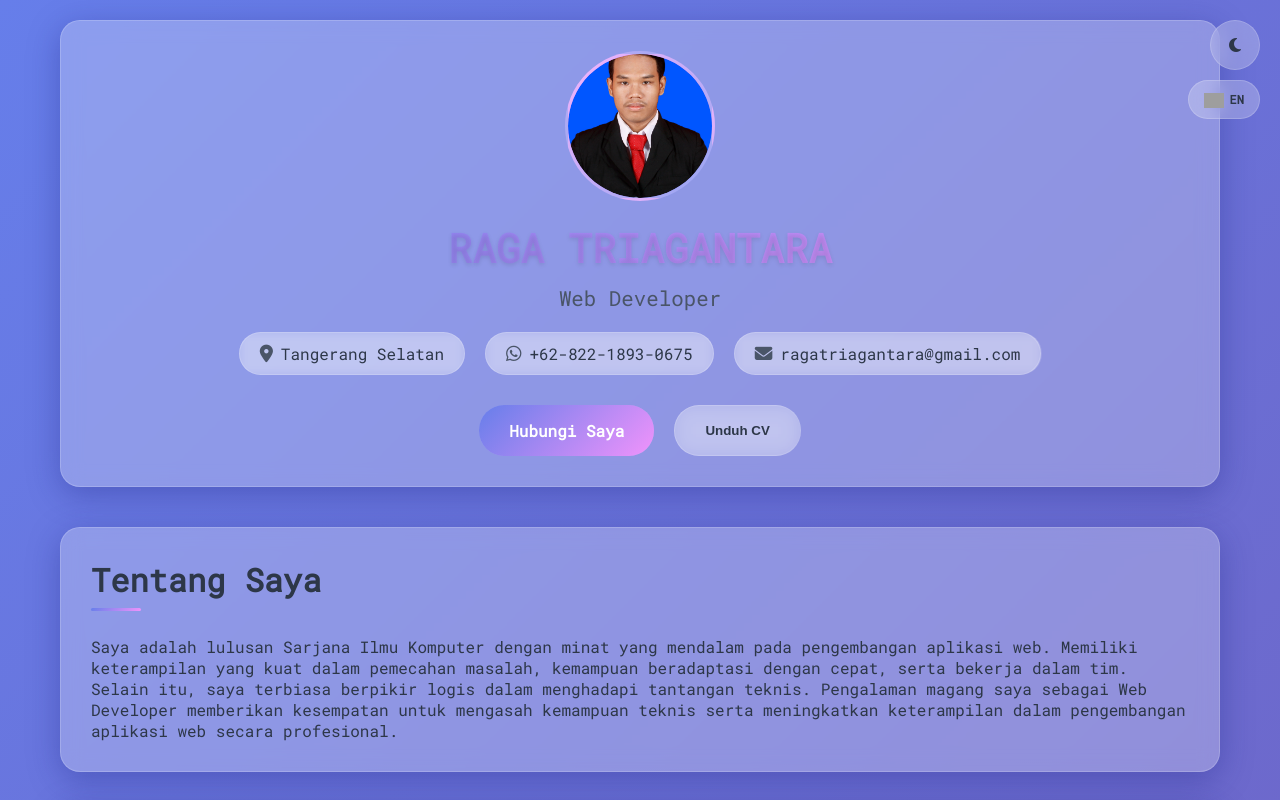
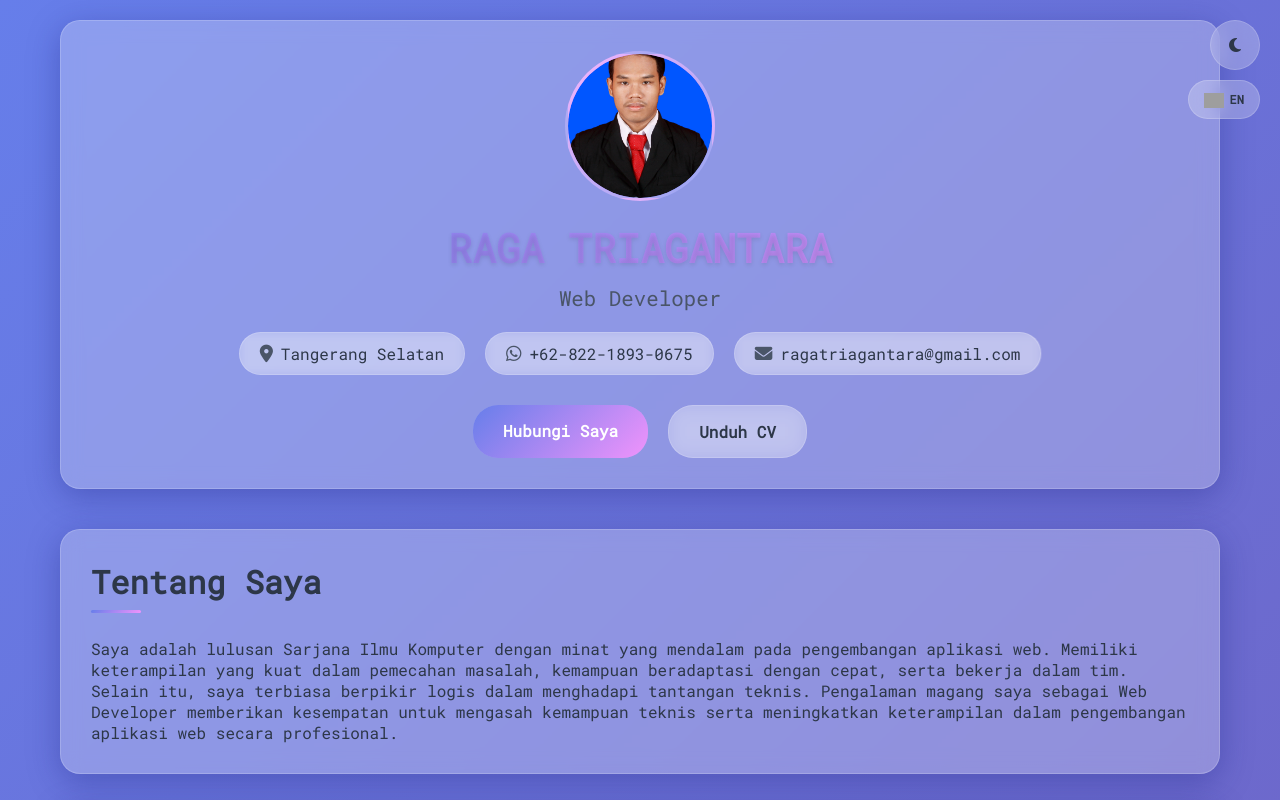
Before and after one commit to Triagantaraga24/Portfolio, a plain HTML site: page index.html in a window 1280 px wide. Shown: the top 800 px of the page. Drawn offline with Linux system fonts and the light colour scheme; grey boxes are pictures that could not be loaded.

Commit message:
Update styles.css

```diff
--- a/styles.css
+++ b/styles.css
@@ -376,6 +376,20 @@ body {
     box-shadow: 0 10px 25px rgba(0, 0, 0, 0.2);
 }
 
+button {
+  font-family: 'Roboto Mono', monospace, 'Courier New', Courier, sans-serif;
+  font-weight: 400;
+  font-style: normal;
+  font-size: inherit;
+  -webkit-font-smoothing: antialiased;
+  -moz-osx-font-smoothing: grayscale;
+  -webkit-tap-highlight-color: transparent;
+  -webkit-user-select: none;
+  -moz-user-select: none;
+  user-select: none;
+  touch-action: manipulation;
+}
+
 .social-links {
     display: flex;
     justify-content: center;
```
